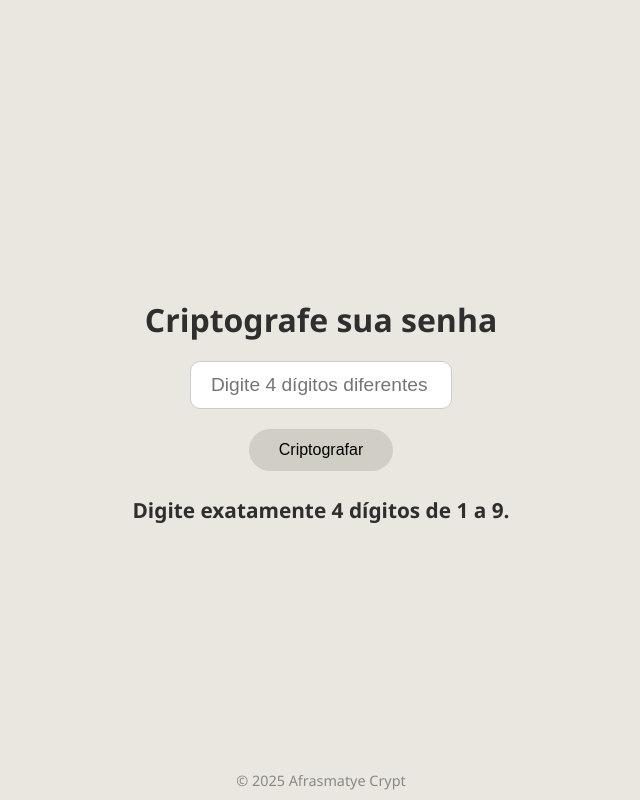
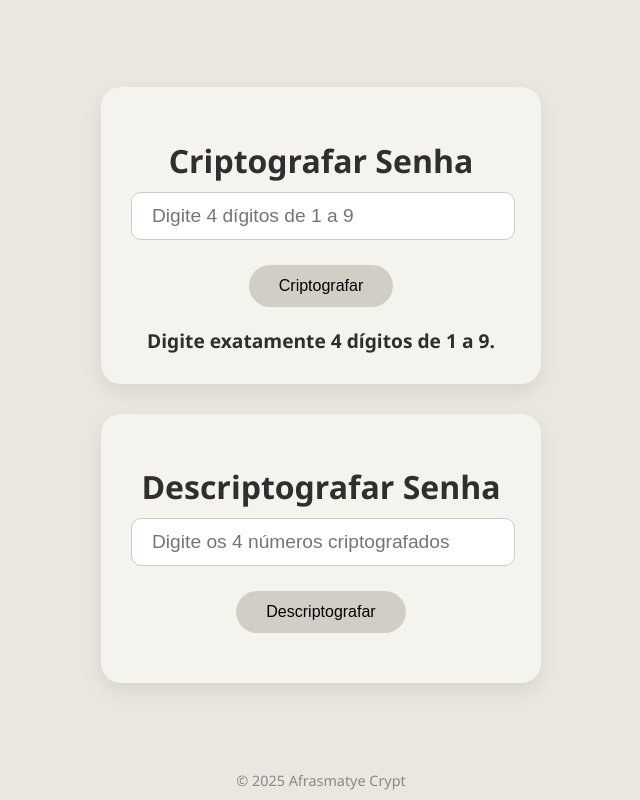
Before and after one commit to mathewherebr/afrasmatye, a plain HTML site: page index.html in a window 1280 px wide. Both pictures are taken after a click on the button "Criptografar". Shown: the whole page, without its empty margins (319-959 px from the left). Drawn offline with Linux system fonts and the light colour scheme.

Commit message:
Update index.html

```diff
--- a/index.html
+++ b/index.html
@@ -18,15 +18,26 @@
     }
 
     h1 {
-      margin-bottom: 20px;
+      margin-bottom: 10px;
       font-size: 2rem;
       color: #2f2f2f;
+    }
+
+    .section {
+      background: #f4f3ee;
+      padding: 30px;
+      border-radius: 20px;
+      box-shadow: 0 8px 20px rgba(0, 0, 0, 0.08);
+      max-width: 380px;
+      width: 100%;
+      text-align: center;
+      margin-bottom: 30px;
     }
 
     input {
       padding: 12px 20px;
       font-size: 1.2rem;
-      width: 220px;
+      width: 90%;
       border: 1px solid #ccc;
       border-radius: 10px;
       outline: none;
@@ -46,6 +57,7 @@
       border-radius: 25px;
       cursor: pointer;
       transition: background-color 0.3s, transform 0.2s;
+      margin: 5px;
     }
 
     button:hover {
@@ -54,8 +66,8 @@
     }
 
     .resultado {
-      margin-top: 25px;
-      font-size: 1.3rem;
+      margin-top: 15px;
+      font-size: 1.2rem;
       font-weight: bold;
       color: #2e2e2e;
     }
@@ -70,13 +82,19 @@
 </head>
 <body>
 
-  <h1>Criptografe sua senha</h1>
+  <div class="section">
+    <h1>Criptografar Senha</h1>
+    <input type="text" id="senha" placeholder="Digite 4 dígitos de 1 a 9" maxlength="4"/>
+    <button onclick="criptografar()">Criptografar</button>
+    <div class="resultado" id="resultadoCriptografia"></div>
+  </div>
 
-  <input type="text" id="senha" placeholder="Digite 4 dígitos diferentes" maxlength="4"/>
-
-  <button onclick="criptografar()">Criptografar</button>
-
-  <div class="resultado" id="resultado"></div>
+  <div class="section">
+    <h1>Descriptografar Senha</h1>
+    <input type="text" id="criptografada" placeholder="Digite os 4 números criptografados"/>
+    <button onclick="descriptografar()">Descriptografar</button>
+    <div class="resultado" id="resultadoDescriptografia"></div>
+  </div>
 
   <div class="footer">© 2025 Afrasmatye Crypt</div>
 
@@ -85,7 +103,7 @@
       const senha = document.getElementById("senha").value;
 
       if (!/^[1-9]{4}$/.test(senha)) {
-        document.getElementById("resultado").innerText = "Digite exatamente 4 dígitos de 1 a 9.";
+        document.getElementById("resultadoCriptografia").innerText = "Digite exatamente 4 dígitos de 1 a 9.";
         return;
       }
 
@@ -100,7 +118,46 @@
       const W = 5 * D - 4;
 
       const senhaCriptografada = `${X}${Y}${Z}${W}`;
-      document.getElementById("resultado").innerText = `Senha criptografada: ${senhaCriptografada}`;
+      document.getElementById("resultadoCriptografia").innerText = `Senha criptografada: ${senhaCriptografada}`;
+    }
+
+    function descriptografar() {
+      const input = document.getElementById("criptografada").value.trim();
+
+      if (!/^\d{6,8}$/.test(input)) {
+        document.getElementById("resultadoDescriptografia").innerText = "Digite entre 6 e 8 números válidos.";
+        return;
+      }
+
+      // Tentamos dividir o input de forma automática em 4 blocos
+      let tentativas = [];
+      for (let i = 1; i < input.length - 2; i++) {
+        for (let j = i + 1; j < input.length - 1; j++) {
+          for (let k = j + 1; k < input.length; k++) {
+            tentativas.push([
+              parseInt(input.slice(0, i)),
+              parseInt(input.slice(i, j)),
+              parseInt(input.slice(j, k)),
+              parseInt(input.slice(k))
+            ]);
+          }
+        }
+      }
+
+      for (const [X, Y, Z, W] of tentativas) {
+        const A = (X - 5) / 4;
+        const B = Math.sqrt((Y - 1) / 2);
+        const C = (Z - 7) / 3;
+        const D = (W + 4) / 5;
+
+        if ([A, B, C, D].every(n => Number.isInteger(n) && n >= 1 && n <= 9)) {
+          const senhaOriginal = `${A}${B}${C}${D}`;
+          document.getElementById("resultadoDescriptografia").innerText = `Senha original: ${senhaOriginal}`;
+          return;
+        }
+      }
+
+      document.getElementById("resultadoDescriptografia").innerText = "Não foi possível descriptografar com segurança.";
     }
   </script>
 
```
